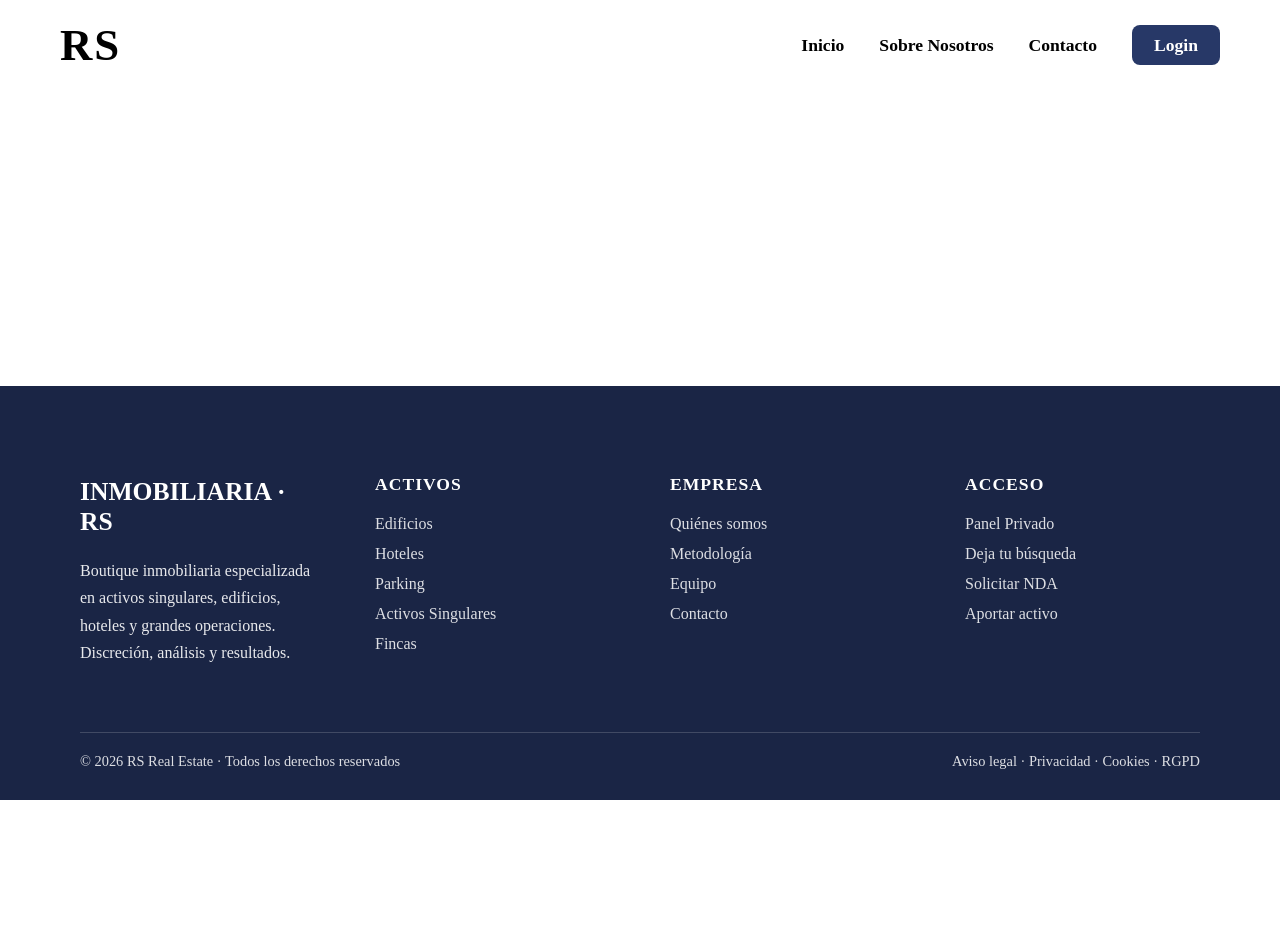
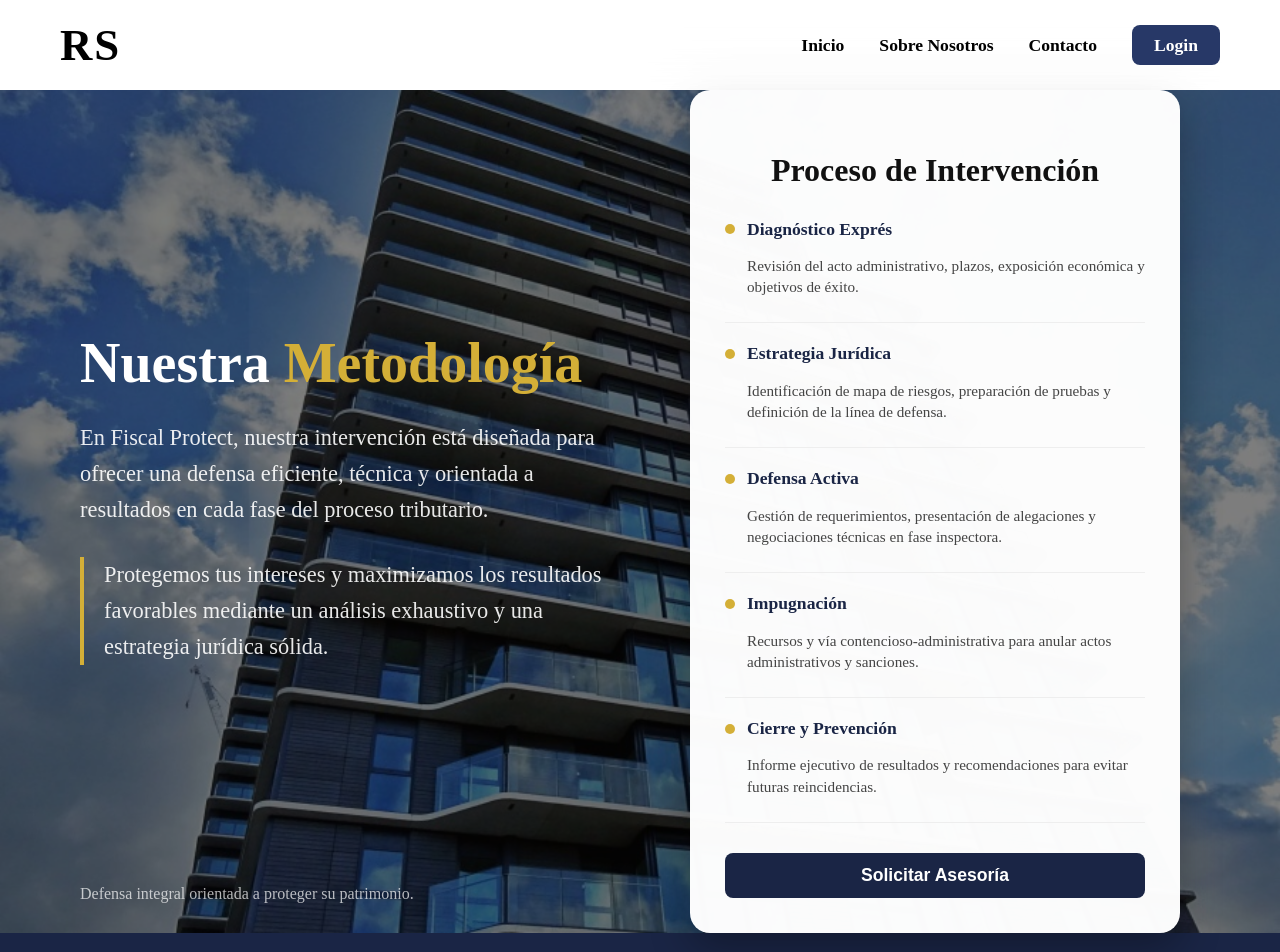
Before and after one commit to practicasreglado-wq/Inmobiliaria_Reglados, a Vue app: page /metodologia in a window 1280 px wide. Shown: the top 952 px of the page. Before the commit the page ends 800 px from the top, so only its background shows below. Built offline with nearby package versions, Linux system fonts and the light colour scheme; no server answers.

Commit message:
metodologia

```diff
--- a/src/components/Footer.vue
+++ b/src/components/Footer.vue
@@ -1,7 +1,6 @@
 <template>
   <footer class="footer">
     <div class="footer-container">
-      <!-- Columna 1 -->
       <div class="footer-col brand">
         <h2>INMOBILIARIA · RS</h2>
         <p>
@@ -11,7 +10,6 @@
         </p>
       </div>
 
-      <!-- Columna 2 -->
       <div class="footer-col">
         <h3>ACTIVOS</h3>
         <ul>
@@ -23,18 +21,20 @@
         </ul>
       </div>
 
-      <!-- Columna 3 -->
       <div class="footer-col">
         <h3>EMPRESA</h3>
         <ul>
           <li>Quiénes somos</li>
-          <li>Metodología</li>
+          <li>
+            <router-link to="/metodologia" class="footer-link">Metodología</router-link>
+          </li>
           <li>Equipo</li>
-          <li>Contacto</li>
+          <li>
+            <router-link to="/contacto" class="footer-link">Contacto</router-link>
+          </li>
         </ul>
       </div>
 
-      <!-- Columna 4 -->
       <div class="footer-col">
         <h3>ACCESO</h3>
         <ul>
@@ -44,10 +44,8 @@
           <li>Aportar activo</li>
         </ul>
       </div>
-
     </div>
 
-    <!-- Parte inferior -->
     <div class="footer-bottom">
       <span>© 2026 RS Real Estate · Todos los derechos reservados</span>
       <span>Aviso legal · Privacidad · Cookies · RGPD</span>
@@ -55,16 +53,10 @@
   </footer>
 </template>
 
-<script>
-export default {
-  name: "Footer"
-};
-</script>
-
 <style scoped>
 .footer {
   background-color: var(--azul-principal);
-  color: var(--blanco);
+  color: white;
   padding: 70px 80px 30px 80px;
 }
 
@@ -109,6 +101,13 @@ export default {
   transition: 0.3s ease;
 }
 
+/* ESTILO ESPECÍFICO PARA LOS ENLACES */
+.footer-link {
+  text-decoration: none;
+  color: inherit; /* Hereda el color blanco del footer */
+  display: block; /* Para que ocupe el espacio del li */
+}
+
 .footer-col li:hover {
   opacity: 1;
 }
--- /dev/null
+++ b/src/views/Metodologia.vue
@@ -0,0 +1,250 @@
+<template>
+  <div class="metodologia">
+    <div class="overlay"></div>
+
+    <div class="metodologia-texto">
+      <h1>
+        Nuestra <span class="highlight">Metodología</span>
+      </h1>
+      <p>
+        En Fiscal Protect, nuestra intervención está diseñada para ofrecer una defensa eficiente, técnica y orientada a resultados en cada fase del proceso tributario.
+      </p>
+
+      <div class="resumen-metodo">
+        <p>
+          Protegemos tus intereses y maximizamos los resultados favorables mediante un análisis exhaustivo y una estrategia jurídica sólida.
+        </p>
+      </div>
+    </div>
+
+    <div class="metodologia-card">
+      <h2>Proceso de Intervención</h2>
+
+      <div class="pasos-container">
+        <div class="paso-item">
+          <div class="paso-header">
+            <span class="dot"></span>
+            <h3>Diagnóstico Exprés</h3>
+          </div>
+          <p>Revisión del acto administrativo, plazos, exposición económica y objetivos de éxito.</p>
+        </div>
+
+        <div class="paso-item">
+          <div class="paso-header">
+            <span class="dot"></span>
+            <h3>Estrategia Jurídica</h3>
+          </div>
+          <p>Identificación de mapa de riesgos, preparación de pruebas y definición de la línea de defensa.</p>
+        </div>
+
+        <div class="paso-item">
+          <div class="paso-header">
+            <span class="dot"></span>
+            <h3>Defensa Activa</h3>
+          </div>
+          <p>Gestión de requerimientos, presentación de alegaciones y negociaciones técnicas en fase inspectora.</p>
+        </div>
+
+        <div class="paso-item">
+          <div class="paso-header">
+            <span class="dot"></span>
+            <h3>Impugnación</h3>
+          </div>
+          <p>Recursos y vía contencioso-administrativa para anular actos administrativos y sanciones.</p>
+        </div>
+
+        <div class="paso-item">
+          <div class="paso-header">
+            <span class="dot"></span>
+            <h3>Cierre y Prevención</h3>
+          </div>
+          <p>Informe ejecutivo de resultados y recomendaciones para evitar futuras reincidencias.</p>
+        </div>
+      </div>
+
+      <button class="cta-btn" @click="$router.push('/contacto')">Solicitar Asesoría</button>
+    </div>
+
+    <div class="info-footer">
+      Defensa integral orientada a proteger su patrimonio.
+    </div>
+  </div>
+</template>
+
+<script>
+export default {
+  name: "Metodologia",
+  data() {
+    return {
+      // Puedes añadir lógica de estados aquí si deseas expandir los textos
+    };
+  }
+};
+</script>
+
+<style scoped>
+.metodologia {
+  position: relative;
+  min-height: calc(100vh - 90px);
+  margin-top: 90px;
+  background-color: var(--gris-claro);
+  /* Asegúrate de tener esta imagen o cambiar la ruta */
+  background-image: url('@/assets/aboutimg.jpg');
+  background-size: cover;
+  background-position: center;
+  display: flex;
+  justify-content: space-between;
+  align-items: center;
+  padding: 0 100px 0 80px;
+  gap: 60px;
+}
+
+.overlay {
+  position: absolute;
+  inset: 0;
+  background: rgba(0, 0, 0, 0.5); /* Un poco más oscuro para legibilidad */
+  z-index: 0;
+}
+
+.metodologia-texto,
+.metodologia-card {
+  position: relative;
+  z-index: 1;
+}
+
+/* ----------- TEXTO IZQUIERDA ----------- */
+.metodologia-texto {
+  color: white;
+  max-width: 550px;
+  transform: translateY(-20px);
+}
+
+.metodologia-texto h1 {
+  font-size: 3.5rem;
+  line-height: 1.1;
+  margin-bottom: 25px;
+}
+
+.highlight {
+  color: #d4af37; /* Dorado */
+}
+
+.metodologia-texto p {
+  font-size: 1.4rem;
+  line-height: 1.6;
+  opacity: 0.9;
+}
+
+.resumen-metodo {
+  margin-top: 30px;
+  border-left: 4px solid #d4af37;
+  padding-left: 20px;
+}
+
+/* ----------- TARJETA DERECHA (PASOS) ----------- */
+.metodologia-card {
+  width: 550px;
+  background: rgba(255, 255, 255, 0.98);
+  padding: 35px;
+  border-radius: 20px;
+  box-shadow: 0 15px 40px rgba(0,0,0,0.3);
+}
+
+h2 {
+  margin-bottom: 30px;
+  font-size: 2rem;
+  color: #111;
+  text-align: center;
+}
+
+.pasos-container {
+  display: flex;
+  flex-direction: column;
+  gap: 20px;
+  margin-bottom: 30px;
+}
+
+.paso-item {
+  border-bottom: 1px solid #eee;
+  padding-bottom: 10px;
+}
+
+.paso-header {
+  display: flex;
+  align-items: center;
+  gap: 12px;
+  margin-bottom: 5px;
+}
+
+.paso-header h3 {
+  font-size: 1.1rem;
+  color: var(--azul-principal);
+  font-weight: bold;
+  margin: 0;
+}
+
+.dot {
+  width: 10px;
+  height: 10px;
+  background-color: #d4af37;
+  border-radius: 50%;
+  flex-shrink: 0;
+}
+
+.paso-item p {
+  font-size: 0.95rem;
+  color: #444;
+  margin-left: 22px;
+  line-height: 1.4;
+}
+
+/* Botón de acción */
+.cta-btn {
+  width: 100%;
+  font-size: 1.1rem;
+  background-color: var(--azul-principal);
+  color: white;
+  padding: 12px;
+  border: none;
+  border-radius: 8px;
+  cursor: pointer;
+  transition: 0.3s ease;
+  font-weight: bold;
+}
+
+.cta-btn:hover {
+  background-color: var(--azul-secundario);
+  transform: translateY(-2px);
+}
+
+.info-footer {
+  position: absolute;
+  bottom: 30px;
+  left: 80px;
+  color: rgba(255, 255, 255, 0.7);
+  font-size: 1rem;
+  z-index: 2;
+}
+
+/* Responsive básico */
+@media (max-width: 1024px) {
+  .metodologia {
+    flex-direction: column;
+    padding: 40px 20px;
+    text-align: center;
+  }
+  .metodologia-texto {
+    transform: none;
+    margin-bottom: 40px;
+  }
+  .metodologia-card {
+    width: 100%;
+    max-width: 500px;
+  }
+  .resumen-metodo {
+    border-left: none;
+    border-top: 2px solid #d4af37;
+    padding: 20px 0 0 0;
+  }
+}
+</style>
```
Also changed, not shown: src/router/index.js (+5 -3 lines).
